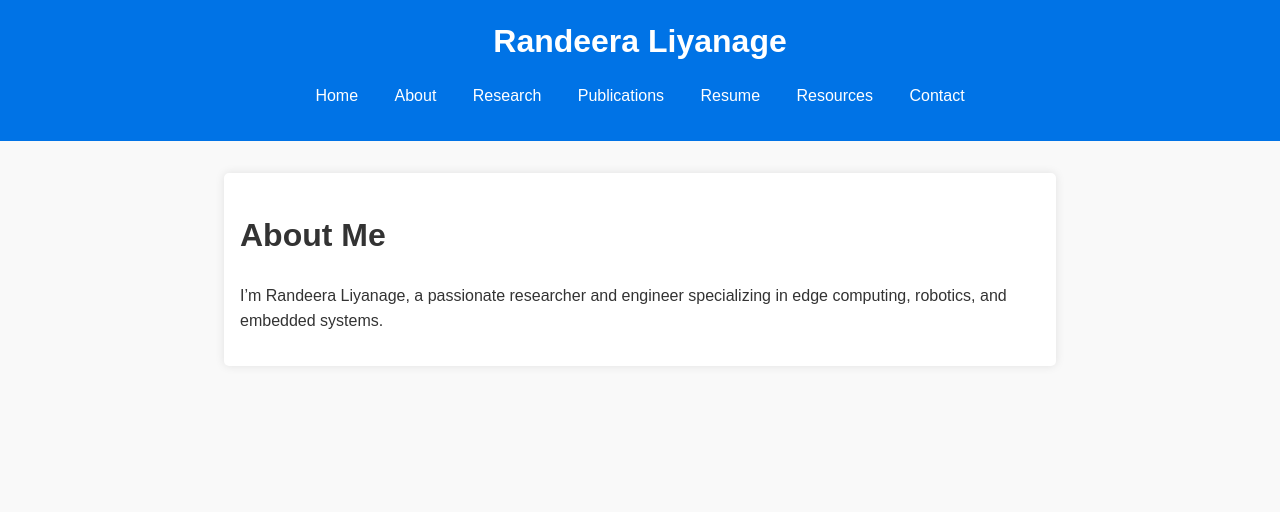
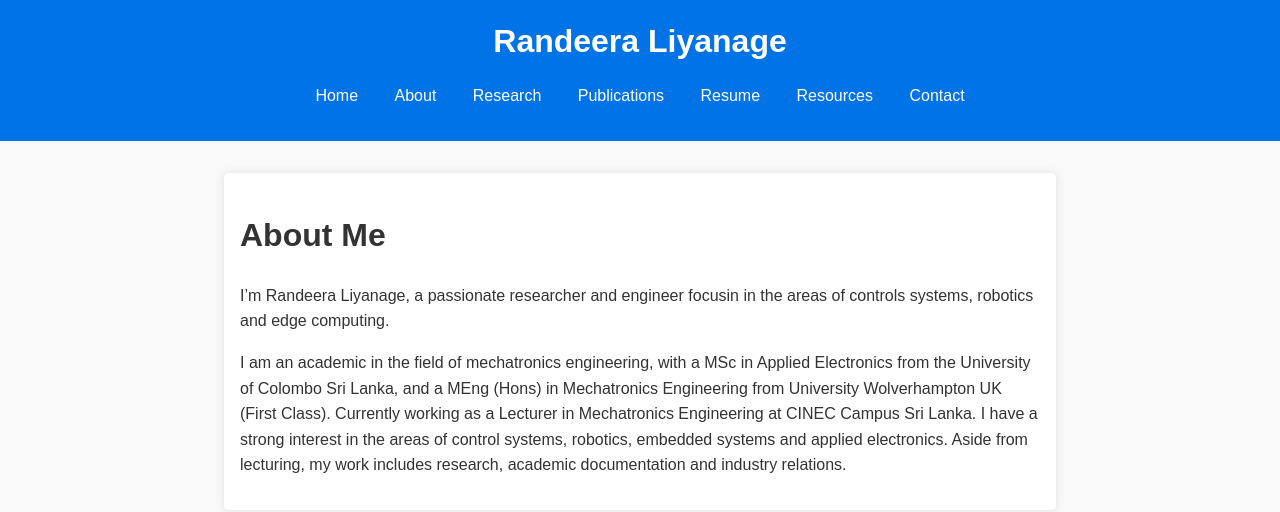
Before and after one commit to randeeraliyanage/randeeraliyanage.github.io, a Jekyll site: the page built from about.md, in a window 1280 px wide. Shown: the top 512 px of the page. Built offline with Jekyll 4.4.1, drawn with Linux system fonts in a browser that asks for light colours.

Commit message:
Update about.md

```diff
--- a/about.md
+++ b/about.md
@@ -5,4 +5,6 @@ title: About
 
 # About Me
 
-I’m Randeera Liyanage, a passionate researcher and engineer specializing in edge computing, robotics, and embedded systems.
+I’m Randeera Liyanage, a passionate researcher and engineer focusin in the areas of controls systems, robotics and edge computing.
+
+I am an academic in the field of mechatronics engineering, with a MSc in Applied Electronics from the University of Colombo Sri Lanka, and a MEng (Hons) in Mechatronics Engineering from University Wolverhampton UK (First Class). Currently working as a Lecturer in Mechatronics Engineering at CINEC Campus Sri Lanka. I have a strong interest in the areas of control systems, robotics, embedded systems and applied electronics. Aside from lecturing, my work includes research, academic documentation and industry relations.
```
